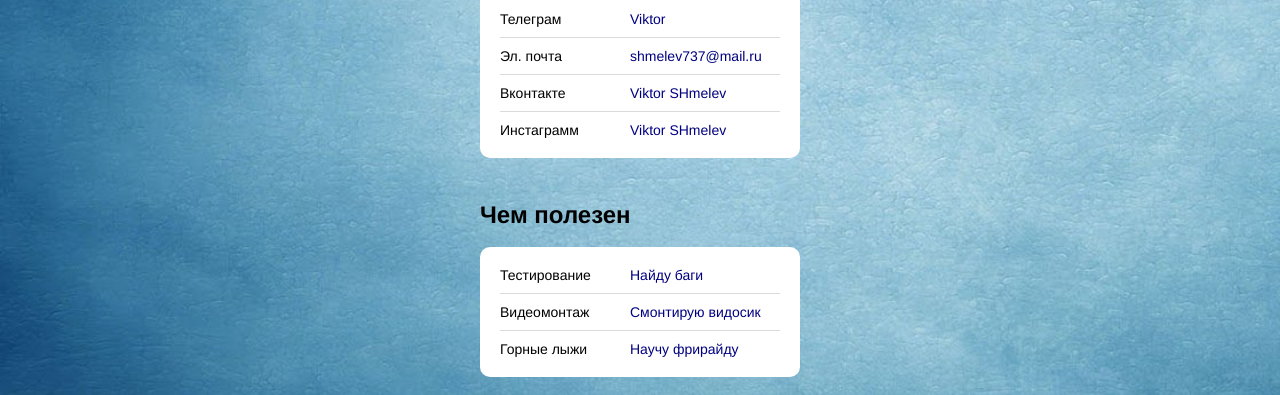
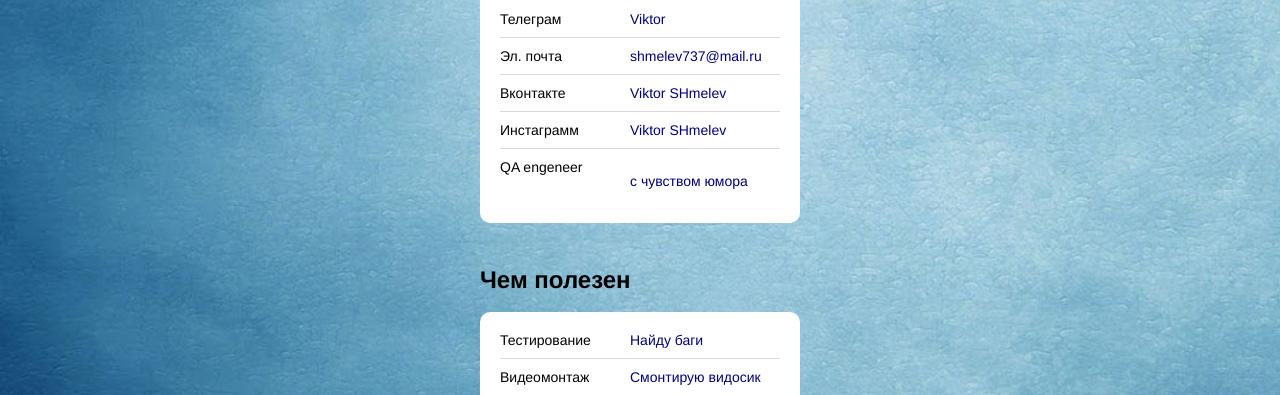
Before and after one commit to ViktorShmelev-QA/ViktorShmelev-QA.github.io, a plain HTML site: page index.html in a window 1280 px wide. Shown: the part 643-1038 px from the top of the page. Drawn offline with Linux system fonts and the light colour scheme.

Commit message:
paragraph

```diff
--- a/index.html
+++ b/index.html
@@ -38,6 +38,11 @@
             <p class="links__title">Инстаграмм</p>
             <a class="linsk__link" href="https://instagram.com/viktor_737?igshid=NzZlODBkYWE4Ng==">Viktor SHmelev</a>
           </li>
+        </li>
+        <li class="links__link">
+          <p class="links__title">QA engeneer</p>
+          <p class="linsk__link">с чувством юмора</p>
+        </li>
         </ul>
       </section>
       <section class="links">
```
Also changed, not shown: avatar_сайт.jpg (added), фон_сайт.jpeg (added).
